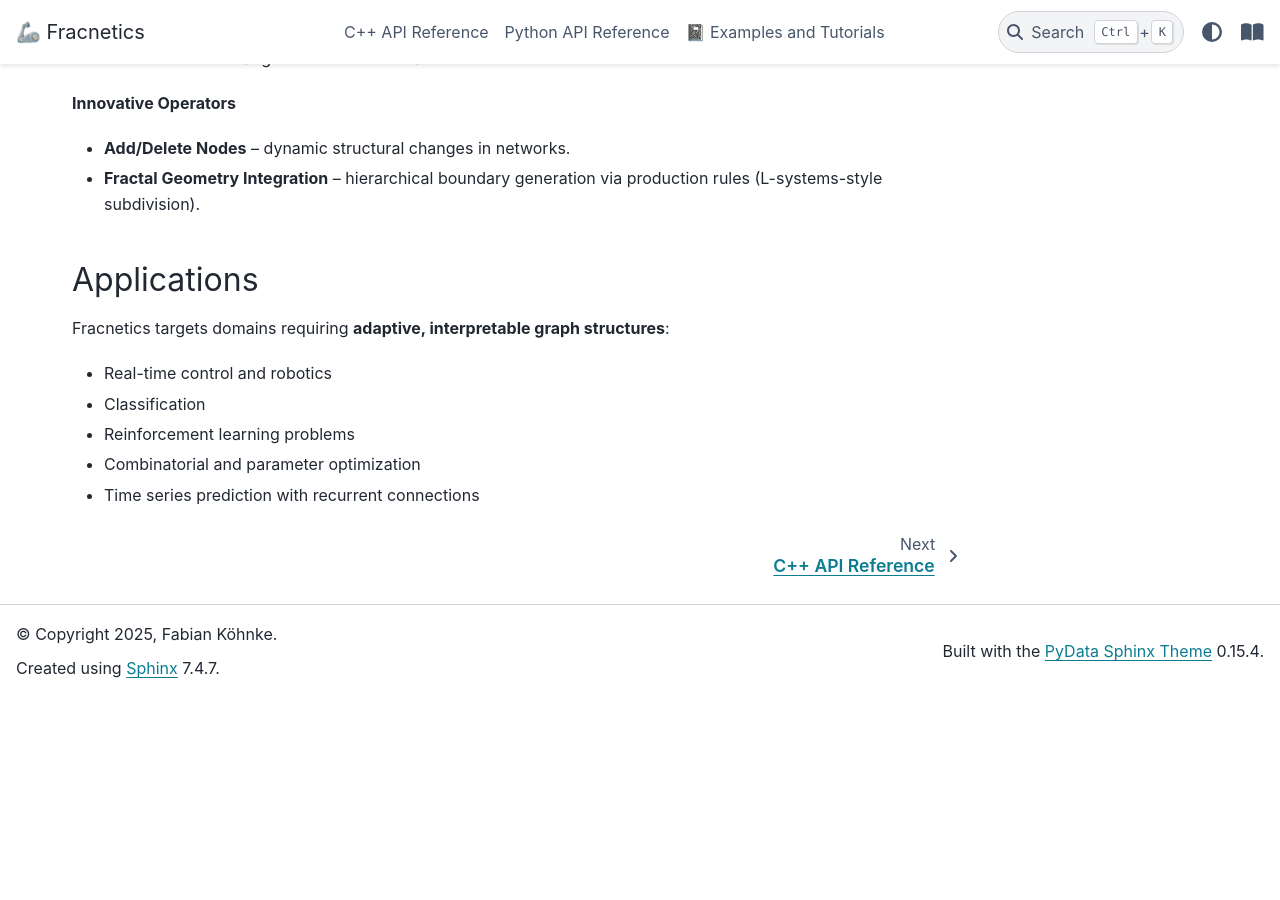
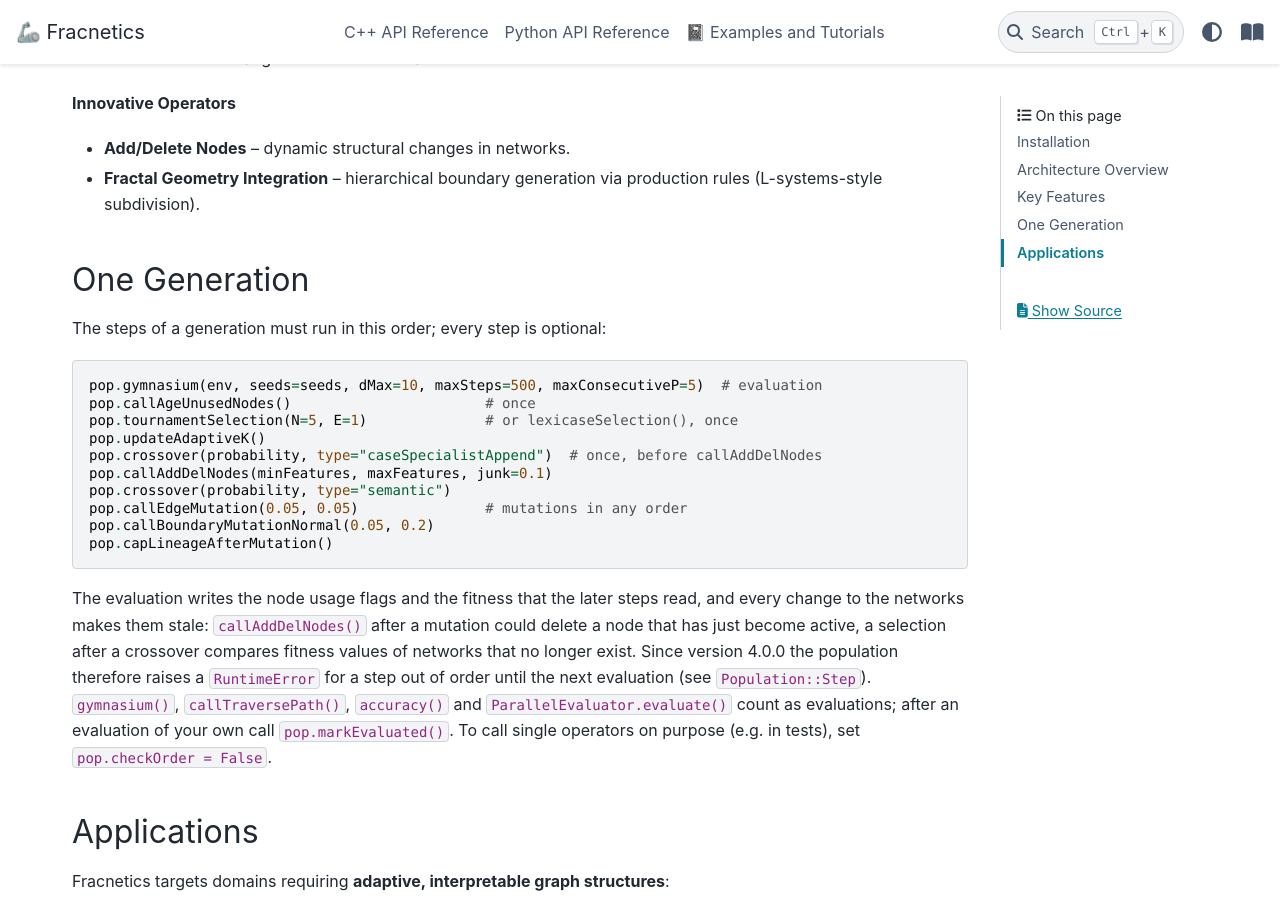
Before and after one commit to FabianKoehnke/fracnetics, a Sphinx documentation site: the page built from docs/source/index.rst, in a window 1280 px wide and 900 px high, scrolled down 1690 px. Built offline with Sphinx 7.4.7 and the PyData theme 0.15.4, drawn with Linux system fonts in a browser that asks for light colours; before the commit the page ends 2388 px from its top, so only the background shows below that.

Commit message:
docs: order of the steps of a generation on the start page

```diff
--- a/docs/source/index.rst
+++ b/docs/source/index.rst
@@ -75,6 +75,34 @@
 - **Fractal Geometry Integration** – hierarchical boundary generation via production rules (L-systems-style subdivision).
 
 
+One Generation
+--------------
+
+The steps of a generation must run in this order; every step is optional:
+
+.. code-block:: python
+
+   pop.gymnasium(env, seeds=seeds, dMax=10, maxSteps=500, maxConsecutiveP=5)  # evaluation
+   pop.callAgeUnusedNodes()                       # once
+   pop.tournamentSelection(N=5, E=1)              # or lexicaseSelection(), once
+   pop.updateAdaptiveK()
+   pop.crossover(probability, type="caseSpecialistAppend")  # once, before callAddDelNodes
+   pop.callAddDelNodes(minFeatures, maxFeatures, junk=0.1)
+   pop.crossover(probability, type="semantic")
+   pop.callEdgeMutation(0.05, 0.05)               # mutations in any order
+   pop.callBoundaryMutationNormal(0.05, 0.2)
+   pop.capLineageAfterMutation()
+
+The evaluation writes the node usage flags and the fitness that the later steps read, and
+every change to the networks makes them stale: ``callAddDelNodes()`` after a mutation could
+delete a node that has just become active, a selection after a crossover compares fitness
+values of networks that no longer exist. Since version 4.0.0 the population therefore raises a
+``RuntimeError`` for a step out of order until the next evaluation (see ``Population::Step``).
+``gymnasium()``, ``callTraversePath()``, ``accuracy()`` and ``ParallelEvaluator.evaluate()``
+count as evaluations; after an evaluation of your own call ``pop.markEvaluated()``. To call
+single operators on purpose (e.g. in tests), set ``pop.checkOrder = False``.
+
+
 Applications
 ------------
 
```
